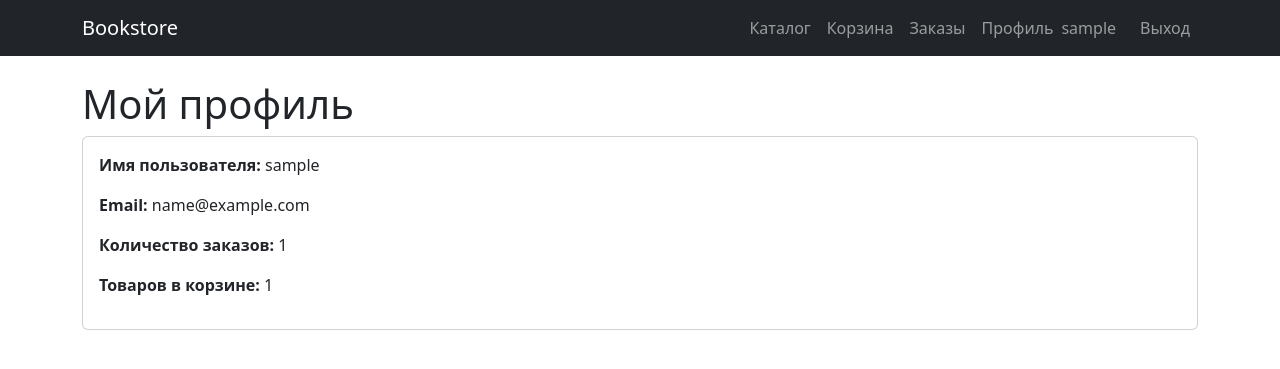
After one commit to coldisice/bookstore-management-system, a Django app: page /users/profile/ in a window 1280 px wide. The commit adds this page. Shown: the top 369 px of the page. Run offline with Django 5.2, Linux system fonts and the light colour scheme; a user stored in the database is signed in; tables that the repository leaves empty hold one stand-in row (values such as "Sample post").

Commit message:
created user profile

```diff
--- a/templates/base.html
+++ b/templates/base.html
@@ -44,6 +44,15 @@
                 Заказы
             </a>
 
+            <a class="nav-link"
+            href="{% url 'profile' %}">
+                Профиль
+            </a>
+
+            <span class="navbar-text me-3">
+                {{ user.username }}
+            </span>
+
             <form
                 action="{% url 'logout' %}"
                 method="post">
--- /dev/null
+++ b/users/templates/users/profile.html
@@ -0,0 +1,39 @@
+{% extends 'base.html' %}
+
+{% block title %}
+Профиль
+{% endblock %}
+
+{% block content %}
+
+<h1>Мой профиль</h1>
+
+<div class="card">
+
+    <div class="card-body">
+
+        <p>
+            <strong>Имя пользователя:</strong>
+            {{ request.user.username }}
+        </p>
+
+        <p>
+            <strong>Email:</strong>
+            {{ request.user.email|default:"Не указан" }}
+        </p>
+
+        <p>
+            <strong>Количество заказов:</strong>
+            {{ orders_count }}
+        </p>
+
+        <p>
+            <strong>Товаров в корзине:</strong>
+            {{ cart_items_count }}
+        </p>
+
+    </div>
+
+</div>
+
+{% endblock %}
--- a/users/urls.py
+++ b/users/urls.py
@@ -8,4 +8,9 @@ urlpatterns = [
         views.register,
         name='register'
     ),
+    path(
+        'profile/',
+        views.profile,
+        name='profile'
+    )
 ]
--- a/users/views.py
+++ b/users/views.py
@@ -1,5 +1,8 @@
 from django.shortcuts import render, redirect
 from django.contrib.auth.forms import UserCreationForm
+from django.contrib.auth.decorators import login_required
+from cart.models import Cart
+from orders.models import Order
 
 def register(request):
 
@@ -19,3 +22,31 @@ def register(request):
         'users/register.html',
         {'form': form}
     )
+
+@login_required
+def profile(request):
+
+    orders_count = Order.objects.filter(
+        user=request.user
+    ).count()
+
+    cart_items_count = 0
+
+    try:
+        cart = Cart.objects.get(
+            user=request.user
+        )
+
+        cart_items_count = cart.items.count()
+
+    except Cart.DoesNotExist:
+        pass
+
+    return render(
+        request,
+        'users/profile.html',
+        {
+            'orders_count': orders_count,
+            'cart_items_count': cart_items_count,
+        }
+    )
```
